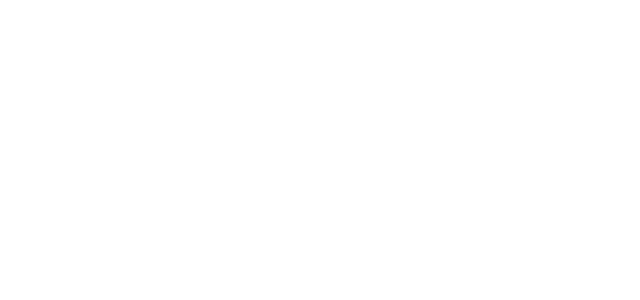
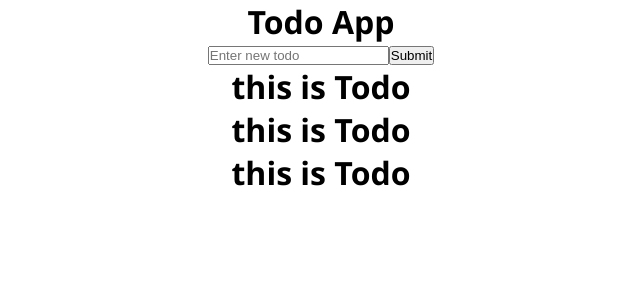
Before and after one commit to shykulamykhailo/25-todo-app-v2, a React (Create React App) app: page / in a window 1280 px wide. Shown: the top 300 px of the page, without its empty margins (319-959 px from the left). Built offline with nearby package versions, Linux system fonts and the light colour scheme.

Commit message:
pre-version

```diff
--- a/src/App.js
+++ b/src/App.js
@@ -1,7 +1,17 @@
+import Todo from './components/Todos/Todo'
+import TodoList from './components/Todos/TodoList'
+import TodoForm from './components/Todos/TodoForm'
+import Button from './components/UI/Button'
 import './App.css'
 
 function App() {
-  return <div className="App"></div>
+  return (
+    <div className="App">
+      <h1>Todo App</h1>
+      <TodoForm />
+      <TodoList />
+    </div>
+  )
 }
 
 export default App
--- a/src/components/Todos/Todo.js
+++ b/src/components/Todos/Todo.js
@@ -0,0 +1,6 @@
+
+function Todo() {
+  return <h1>this is Todo</h1>
+}
+
+export default Todo
--- a/src/components/Todos/TodoForm.js
+++ b/src/components/Todos/TodoForm.js
@@ -1,3 +1,10 @@
 function TodoForm() {
+  return (
+    <form>
+      <input placeholder="Enter new todo"></input>
+      <button type="submit">Submit</button>
+    </form>
+  )
+}
 
-}
+export default TodoForm
--- a/src/components/Todos/TodoList.js
+++ b/src/components/Todos/TodoList.js
@@ -0,0 +1,12 @@
+import Todo from './Todo'
+function TodoList() {
+  return (
+    <>
+      <Todo />
+      <Todo />
+      <Todo />
+    </>
+  )
+}
+
+export default TodoList
--- a/src/components/UI/Button.js
+++ b/src/components/UI/Button.js
@@ -0,0 +1,5 @@
+function Button() {
+
+}
+
+export default Button
```
